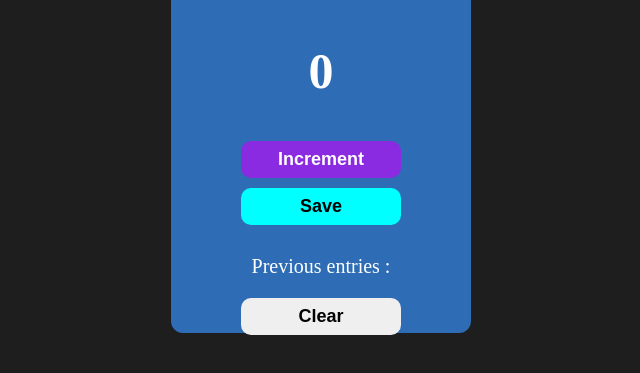
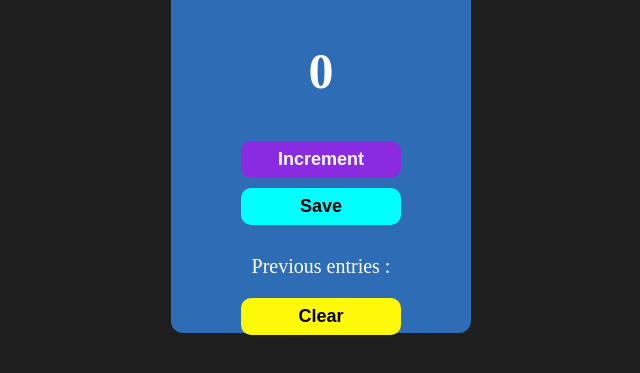
Before and after one commit to Vidittamrakar21/counter_app, a plain HTML site: page index.html in a window 1280 px wide. Shown: the part 225-598 px from the top of the page, without its empty margins (319-959 px from the left). Drawn offline with Linux system fonts and the light colour scheme.

Commit message:
Update style.css

```diff
--- a/style.css
+++ b/style.css
@@ -61,3 +61,11 @@ body{
 p{
     font-size: 20px;
 }
+
+#cl{
+    background-color: rgb(253, 249, 7);
+}
+
+#cl:hover{
+    background-color: rgb(253, 183, 7);
+}
```
